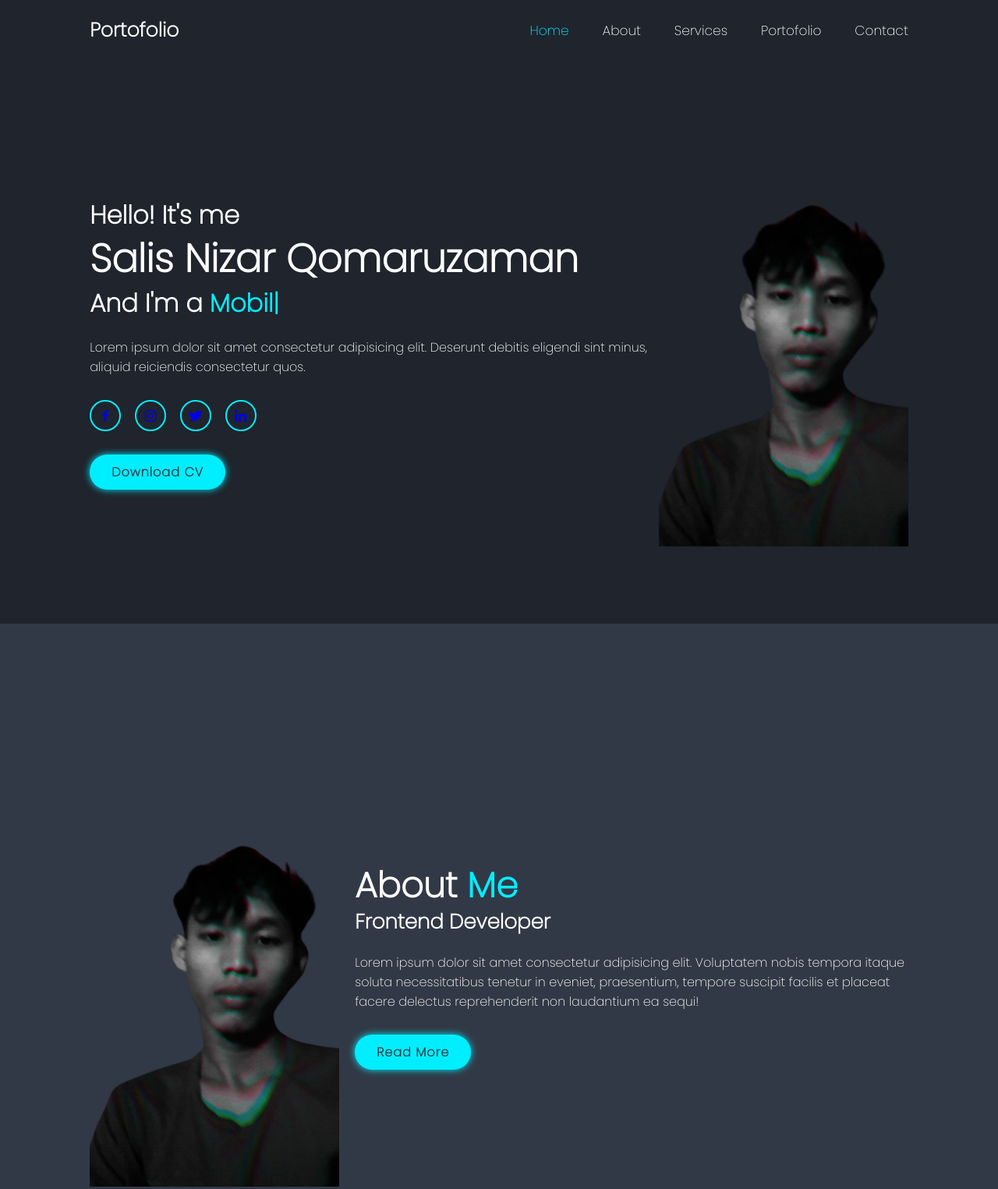
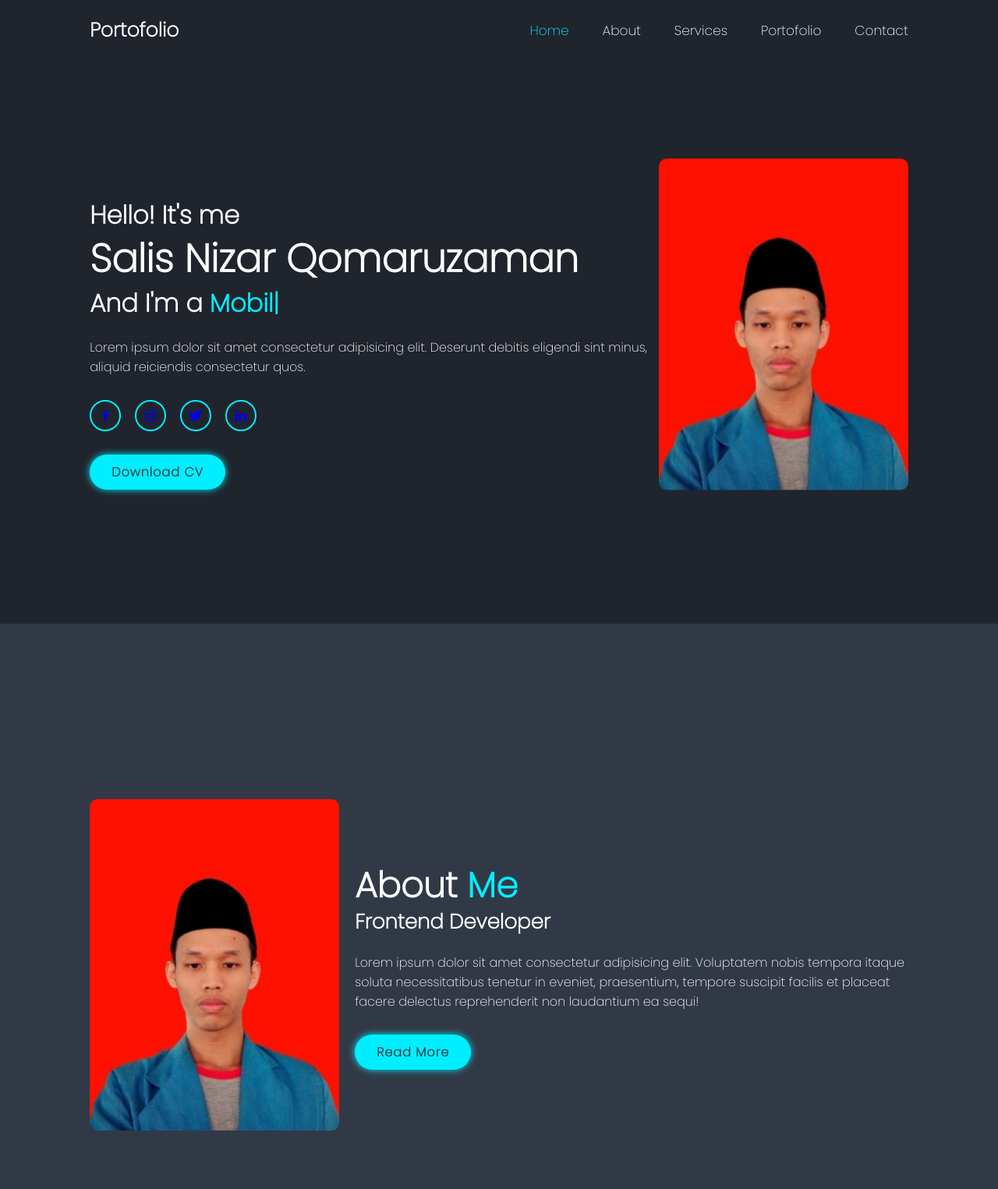
Before and after one commit to Salis02/portofolio.github.io, a plain HTML site: page index.html in a window 1280 px wide. Shown: the top 1525 px of the page at 78% size. Drawn offline with nearby package versions, Linux system fonts and the light colour scheme.

Commit message:
mengubah foto

```diff
--- a/index.html
+++ b/index.html
@@ -44,14 +44,14 @@
         </div>
 
         <div class="home-img">
-            <img src="./image/me-removebg-preview.png" alt="">
+            <img src="./image/sa.jpg" alt="">
         </div>
     </section>
 
     <!-- about section design -->
     <section class="about" id="about">
         <div class="about-img">
-            <img src="./image/me-removebg-preview.png" alt="">
+            <img src="./image/sa.jpg" alt="">
         </div>
 
         <div class="about-content">
--- a/style.css
+++ b/style.css
@@ -508,3 +508,6 @@ span{
         margin-top: 2rem;
     }
 }
+img{
+    border-radius: 10px;
+}
```
Also changed, not shown: image/sa.jpg (added).
